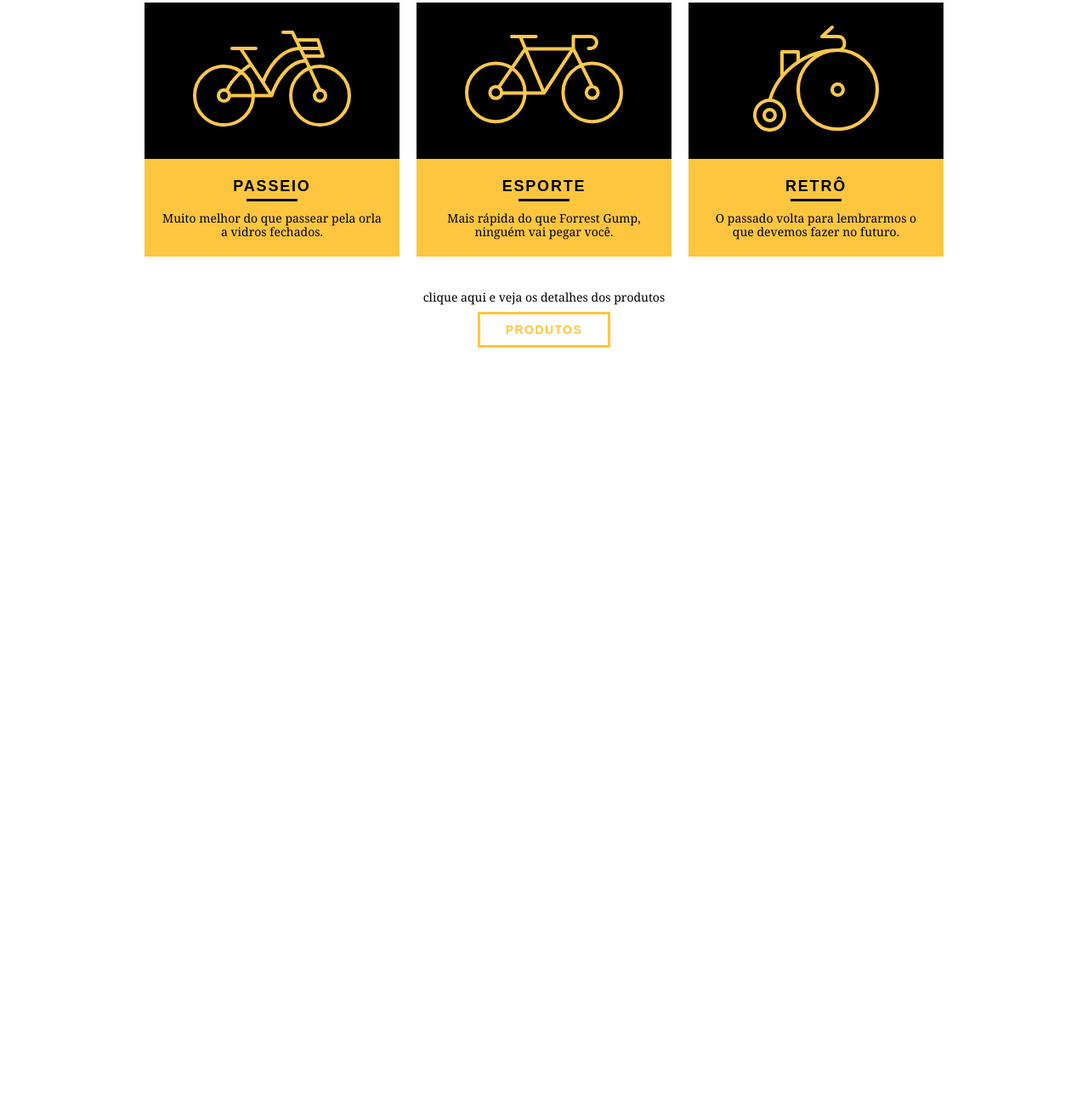
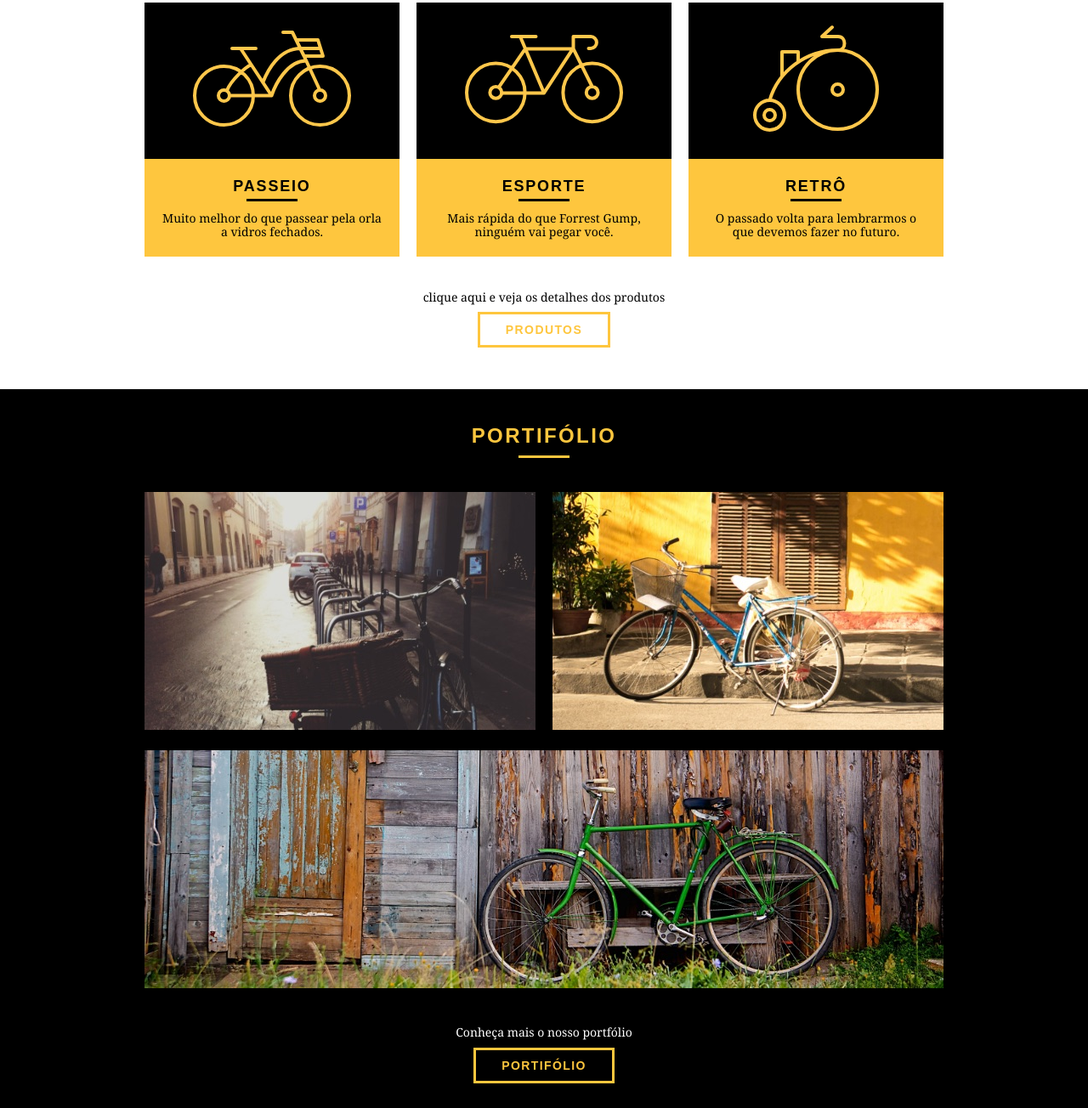
Before and after one commit to aldotheapache1/Bikcraft, a plain HTML site: page index.html in a window 1280 px wide. Shown: the part 614-1918 px from the top of the page at 85% size. Before the commit the page ends 1072 px from the top, so only its background shows below. Drawn offline with Linux system fonts and the light colour scheme.

Commit message:
Portifolio-home

```diff
--- a/css/style.css
+++ b/css/style.css
@@ -85,7 +85,7 @@ p {
   color: #fff;
 }
 
-/* Introdução*/
+/* Home - Introdução*/
 
 .introducao {
   width: 100%;
@@ -176,3 +176,26 @@ p {
 .call p {
   margin-bottom: 20px;
 }
+
+/* Home - Portifólio*/
+
+.portifolio {
+  width: 100%;
+  background: #000;
+  padding: 40px 0;
+}
+
+.portifolio .subtitulo {
+  color: #fec63e;
+}
+
+.portifolio .subtitulo::after {
+  background: #fec63e;
+}
+.portifolio-lista li:last-child {
+  margin-top: 20px;
+}
+
+.portifolio .call p {
+  color: #fff;
+}
--- a/index.html
+++ b/index.html
@@ -76,6 +76,26 @@
 			<a href="produtos.html" class="btn btn-preto">Produtos</a>
 		</div>
 	</section>
+	<section class="portifolio">
+		<div class="container">
+			<h2 class="subtitulo">Portifólio</h2>
+			<ul class="portifolio-lista">
+				<li class="grid-8">
+					<img src="img/portfolio/retro.jpg" alt="Bicicleta retrô">
+				</li>
+				<li class="grid-8">
+					<img src="img/portfolio/passeio.jpg" alt="Bicicleta passeio">
+				</li>
+				<li class="grid-16">
+					<img src="img/portfolio/esporte.jpg" alt="Bicicleta esporte">
+				</li>
+			</ul>
+			<div class="call">
+				<p>Conheça mais o nosso portfólio</p>
+				<a href="portifolio.html" class="btn">Portifólio</a>
+			</div>
+		</div>
+	</section>
 </body>
 
 </html>
```
